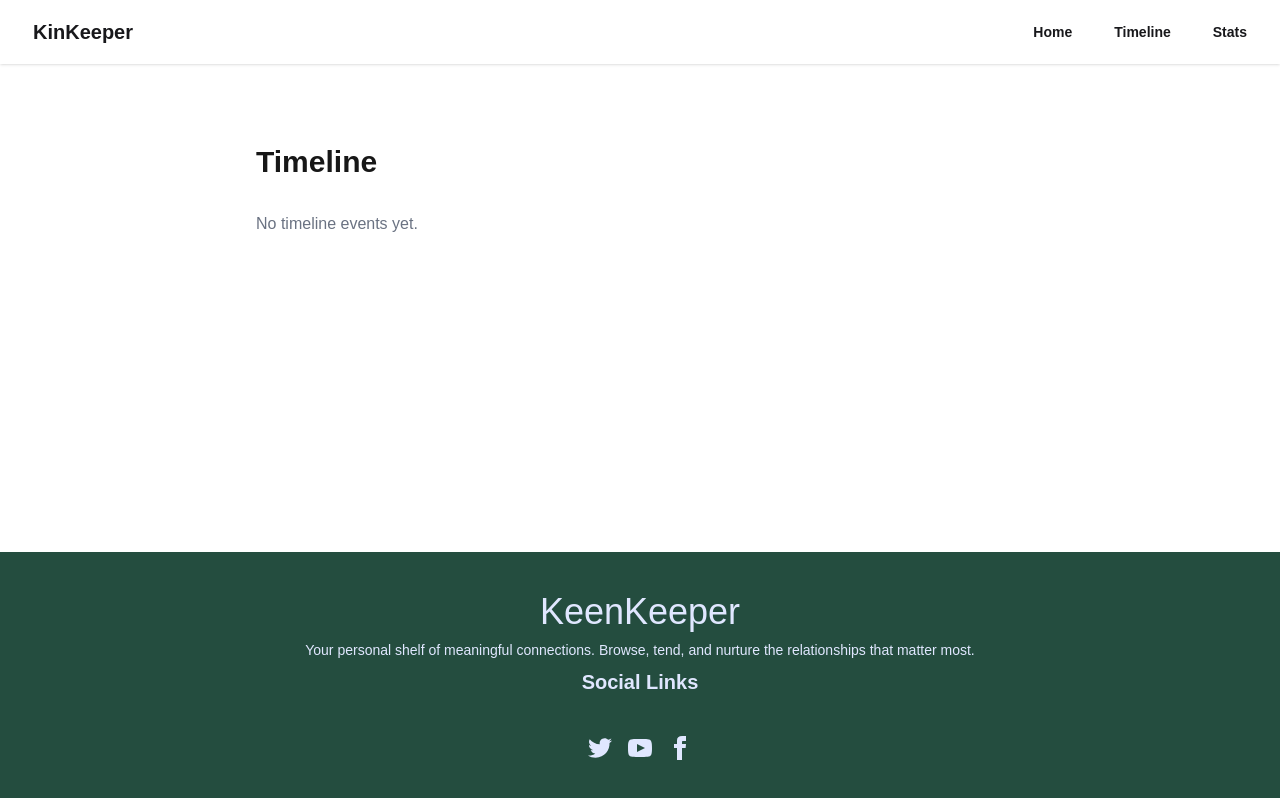
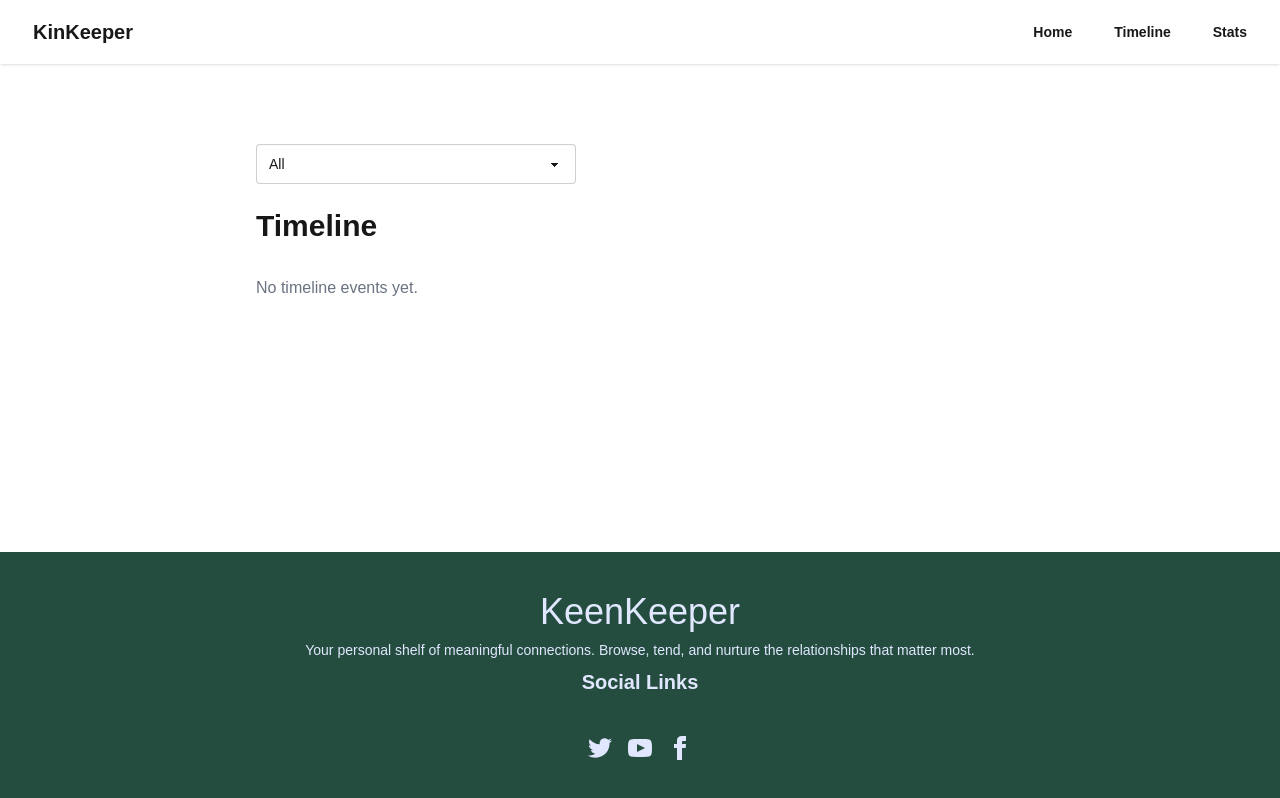
Before and after one commit to tanimtanzilislam/kinKeeper, a Next.js app: page /timeline in a window 1280 px wide. Built offline with nearby package versions, Linux system fonts and the light colour scheme.

Commit message:
make e filter box in timeline page

```diff
--- a/src/app/timeline/page.js
+++ b/src/app/timeline/page.js
@@ -4,7 +4,7 @@ import { useEffect, useState } from "react";
 
 export default function Timeline() {
   const [events, setEvents] = useState([]);
-
+  const [filterType, setFilterType]=useState("all");
 
   useEffect(() => {
     const savedEvents =
@@ -38,6 +38,17 @@ export default function Timeline() {
 
   return (
     <div className="max-w-3xl mx-auto mt-20">
+
+      <select className="select selected-bordered mb-6">
+
+        <option  value="all">All</option>
+        <option  value="call">Call</option>
+          <option  value="text">Text</option>
+            <option  value="video">Video</option>
+
+
+
+      </select>
 
       <h1 className="text-3xl font-bold mb-8">
         Timeline
```
